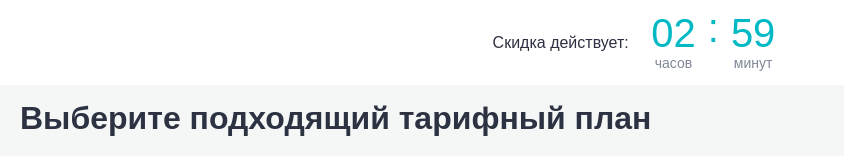
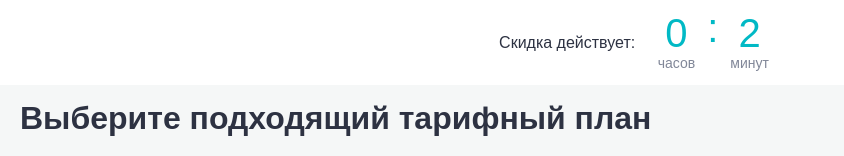
Before and after one commit to metastasio/4ATestTask, a React (Vite) app: page / in a window 1280 px wide. Shown: the top 156 px of the page, without its empty margins (0-844 px from the left). Built offline with nearby package versions, Linux system fonts and the light colour scheme; a web font is replaced by a local one.

Commit message:
Adding timer

```diff
--- a/src/Components/Main/Main.tsx
+++ b/src/Components/Main/Main.tsx
@@ -1,20 +1,39 @@
+import { useEffect, useState } from 'react';
 import { CardItem } from '../Card/CardItem';
 
 import styles from './main.module.css';
 
 export const Main = () => {
+  const [minutes, setMinutes] = useState(2);
+  const [hours, setHours] = useState(
+    Math.floor((minutes % (1000 * 60 * 60 * 24)) / (1000 * 60 * 60)),
+  );
+
+  useEffect(() => {
+    const timer = setInterval(() => {
+      setMinutes((minutes) => {
+        if (minutes === 0) {
+          clearInterval(timer);
+          return 0;
+        } else return minutes - 1;
+      });
+    }, 60000);
+
+    return () => clearInterval(timer);
+  }, []);
+
   return (
     <>
       <header className={styles.header}>
         <p className={styles.text}>Скидка действует:</p>
         <div className={styles.timer_wrapper}>
           <div className={styles.timer_unit_wrapper}>
-            <p className={styles.timer_time}>02</p>
+            <p className={styles.timer_time}>{hours}</p>
             <p className={styles.timer_text}>часов</p>
           </div>
           <p className={styles.timer_separator}>:</p>
           <div className={styles.timer_unit_wrapper}>
-            <p className={styles.timer_time}>59</p>
+            <p className={styles.timer_time}>{minutes}</p>
             <p className={styles.timer_text}>минут</p>
           </div>
         </div>
```
